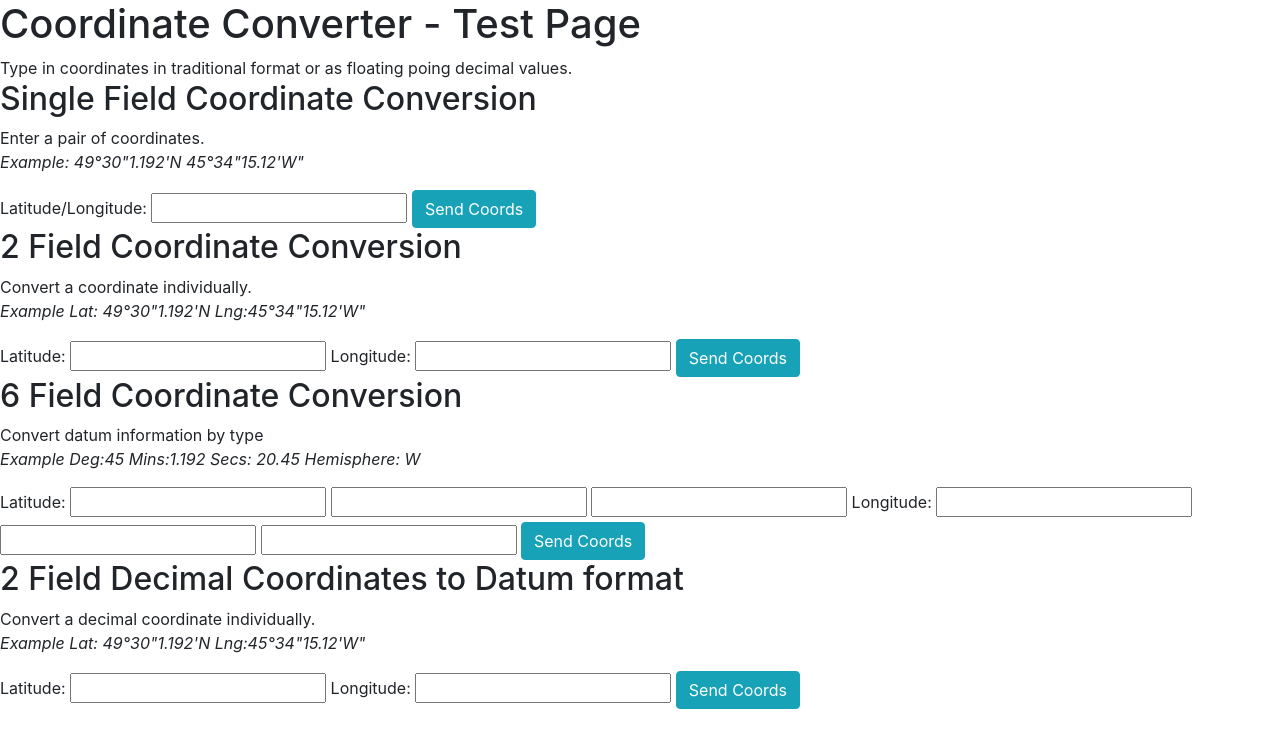
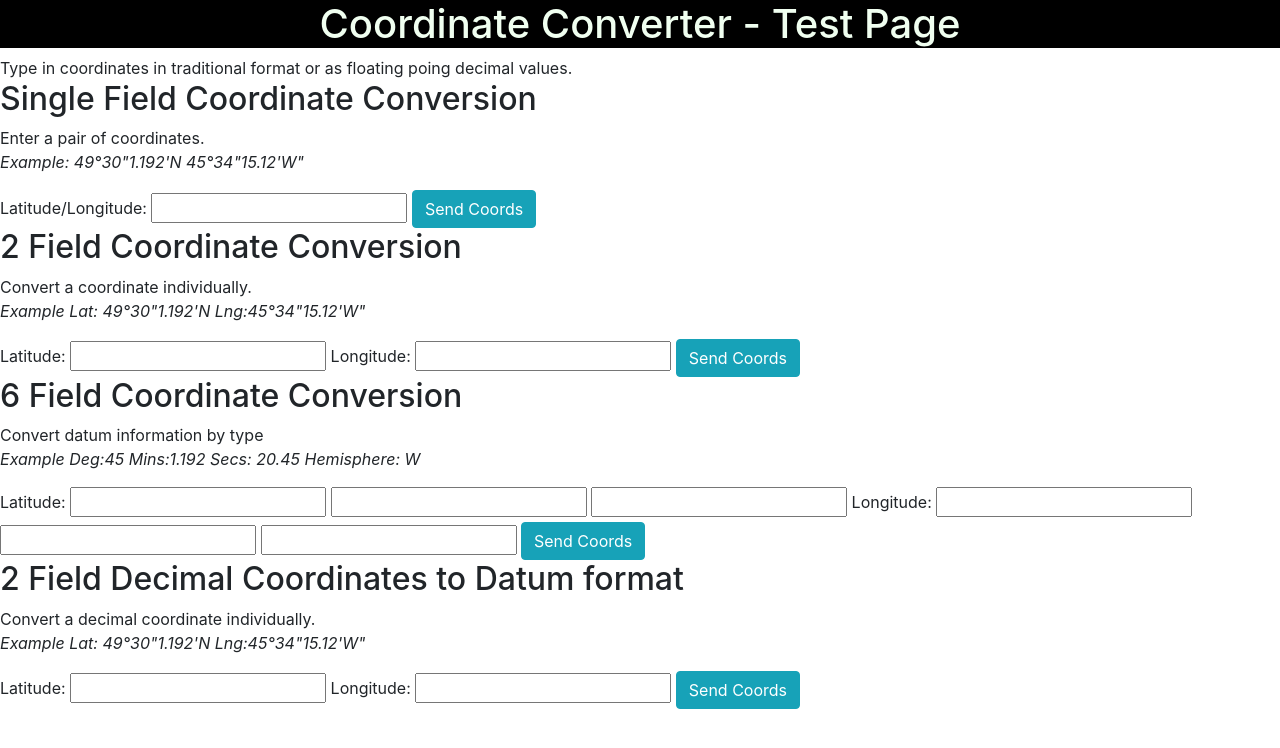
Before and after one commit to shoesCodeFor/CoordConverter, a plain HTML site: page index.html in a window 1280 px wide. Drawn offline with nearby package versions, Linux system fonts and the light colour scheme.

Commit message:
Header with styling

```diff
--- a/CSS/styles.css
+++ b/CSS/styles.css
@@ -4,3 +4,9 @@
     We'll be using Bootstrap 4
 
  */
+
+header{
+    background: black;
+    color: honeydew;
+    text-shadow: yellow;
+}
--- a/index.html
+++ b/index.html
@@ -8,7 +8,7 @@
     <title>Coordinate Converter - Test Page</title>
 </head>
 <body>
-    <header>
+    <header class="text-center">
         <h1>Coordinate Converter - Test Page</h1>
     </header>
     <div>
```
